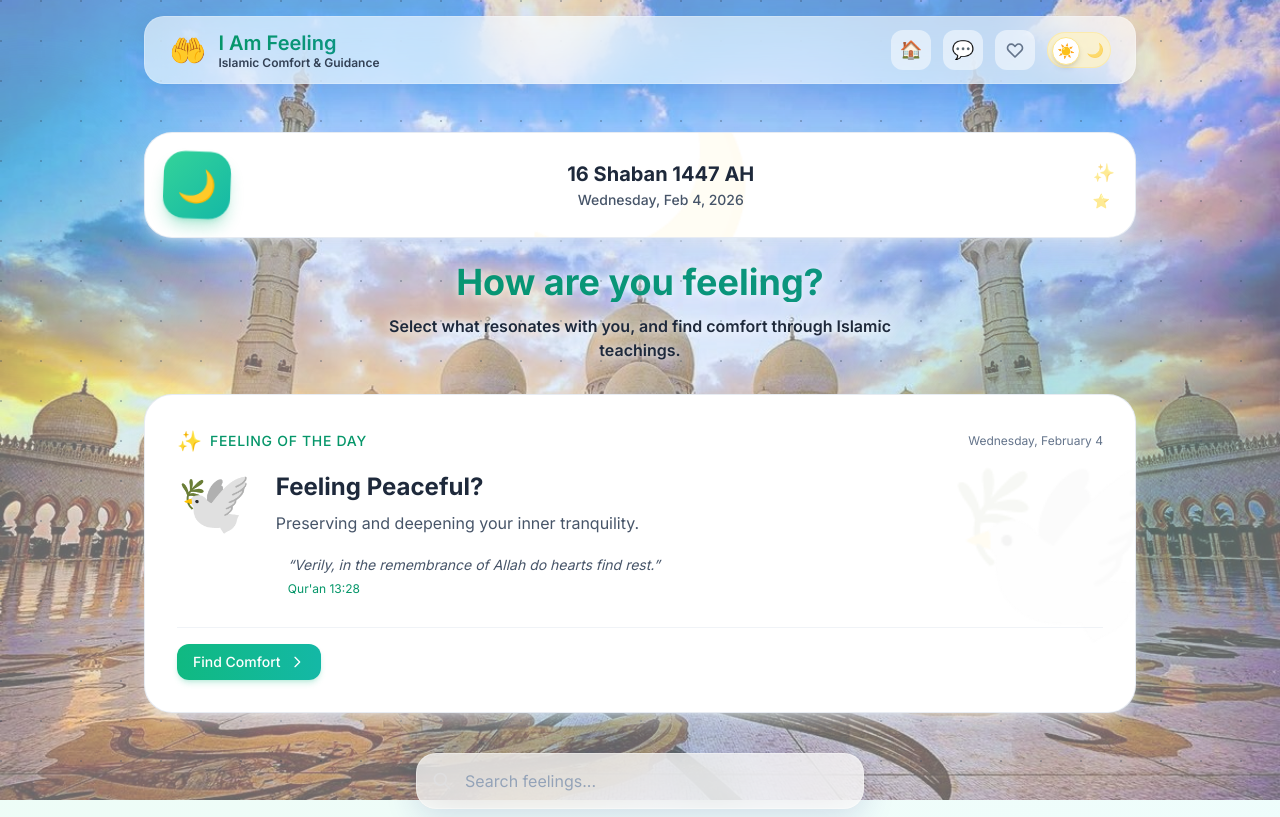
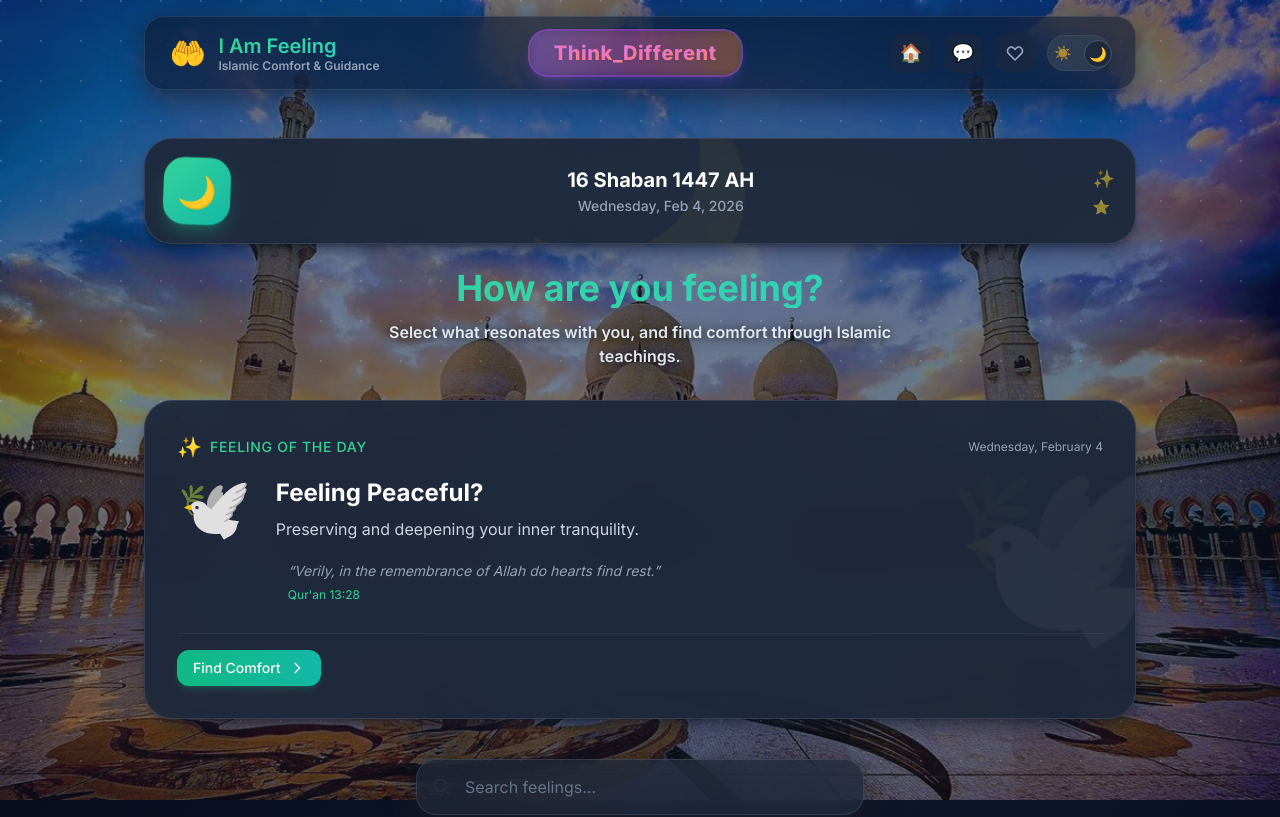
Before and after one commit to Fathir2001/verses, a Next.js app: page /feelings in a window 1280 px wide. Shown: the top 817 px of the page. Built offline with nearby package versions, Linux system fonts and the light colour scheme.

Commit message:
refactor: update layout and theme settings in WallpaperGenerator and Navbar for improved aesthetics and consistency

```diff
--- a/app/feelings/page.tsx
+++ b/app/feelings/page.tsx
@@ -115,7 +115,7 @@ export default function FeelingsPage() {
           </motion.div>
         ) : (
           <motion.div
-            className="grid grid-cols-1 sm:grid-cols-2 lg:grid-cols-3 gap-4 sm:gap-6"
+            className="grid grid-cols-2 sm:grid-cols-2 lg:grid-cols-3 gap-3 sm:gap-4 lg:gap-6"
             layout
           >
             {filteredFeelings.map((feeling, index) => (
--- a/app/layout.tsx
+++ b/app/layout.tsx
@@ -67,7 +67,7 @@ export default function RootLayout({
       <body className={`${inter.variable} font-sans antialiased`}>
         <ThemeProvider
           attribute="class"
-          defaultTheme="system"
+          defaultTheme="dark"
           enableSystem
           disableTransitionOnChange
         >
--- a/components/Navbar.tsx
+++ b/components/Navbar.tsx
@@ -46,6 +46,88 @@ export function Navbar() {
               </span>
             </div>
           </Link>
+
+          {/* Think_Different Branding */}
+          <motion.div
+            className="hidden md:flex items-center"
+            initial={{ opacity: 0 }}
+            animate={{ opacity: 1 }}
+            transition={{ delay: 0.3, duration: 0.3 }}
+          >
+            <motion.div
+              className="relative px-6 py-2 rounded-2xl bg-gradient-to-r from-purple-500/15 via-pink-500/15 to-orange-500/15
+                         dark:from-purple-500/25 dark:via-pink-500/25 dark:to-orange-500/25
+                         border-2 border-purple-400/40 dark:border-purple-500/40
+                         shadow-lg shadow-purple-500/10 dark:shadow-purple-500/20 overflow-hidden"
+              whileHover={{
+                scale: 1.05,
+                boxShadow: "0 20px 40px -12px rgba(168, 85, 247, 0.35)",
+              }}
+              transition={{ type: "spring", stiffness: 400 }}
+            >
+              {/* Animated shimmer effect */}
+              <motion.div
+                className="absolute inset-0 bg-gradient-to-r from-transparent via-white/40 dark:via-white/20 to-transparent"
+                animate={{ x: ["-100%", "100%"] }}
+                transition={{ duration: 2, repeat: Infinity, repeatDelay: 2 }}
+              />
+              {/* Glow effect behind text */}
+              <div className="absolute inset-0 bg-gradient-to-r from-purple-400/20 via-pink-400/20 to-orange-400/20 blur-sm" />
+              <span className="relative flex text-lg sm:text-xl font-extrabold tracking-wide">
+                {"Think_Different".split("").map((letter, index) => {
+                  // Alternate directions for each letter
+                  const directions = [
+                    { x: -80, y: -50 }, // top-left
+                    { x: 80, y: -50 }, // top-right
+                    { x: -80, y: 50 }, // bottom-left
+                    { x: 80, y: 50 }, // bottom-right
+                    { x: 0, y: -80 }, // top
+                    { x: 0, y: 80 }, // bottom
+                    { x: -100, y: 0 }, // left
+                    { x: 100, y: 0 }, // right
+                  ];
+                  const dir = directions[index % directions.length];
+                  // Deterministic rotation based on index to avoid hydration mismatch
+                  const rotations = [
+                    -120, 90, -60, 150, -30, 180, -150, 45, -90, 120, -45, 135,
+                    -75, 100, -135,
+                  ];
+                  const initialRotate = rotations[index % rotations.length];
+                  return (
+                    <motion.span
+                      key={index}
+                      className="bg-gradient-to-br from-purple-600 via-pink-500 to-orange-500
+                                 dark:from-purple-400 dark:via-pink-400 dark:to-orange-400
+                                 bg-clip-text text-transparent drop-shadow-sm"
+                      initial={{
+                        opacity: 0,
+                        x: dir.x,
+                        y: dir.y,
+                        scale: 0,
+                        rotate: initialRotate,
+                      }}
+                      animate={{ opacity: 1, x: 0, y: 0, scale: 1, rotate: 0 }}
+                      transition={{
+                        delay: 1.0 + index * 0.15,
+                        duration: 0.8,
+                        type: "spring",
+                        stiffness: 150,
+                        damping: 12,
+                      }}
+                      whileHover={{
+                        scale: 1.3,
+                        y: -4,
+                        transition: { duration: 0.2 },
+                      }}
+                      style={{ display: "inline-block" }}
+                    >
+                      {letter}
+                    </motion.span>
+                  );
+                })}
+              </span>
+            </motion.div>
+          </motion.div>
 
           <div className="flex items-center gap-1.5 sm:gap-3">
             {/* Home Link */}
--- a/components/WallpaperGenerator.tsx
+++ b/components/WallpaperGenerator.tsx
@@ -9,12 +9,24 @@ interface WallpaperGeneratorProps {
   feeling: Feeling;
 }
 
-type WallpaperTheme = "mosque" | "mint" | "lavender" | "peach" | "sky" | "gold";
+type WallpaperTheme =
+  | "dark"
+  | "mosque"
+  | "mint"
+  | "lavender"
+  | "peach"
+  | "sky"
+  | "gold";
 
 const themes: Record<
   WallpaperTheme,
   { overlay: string; textColor: string; name: string }
 > = {
+  dark: {
+    overlay: "rgba(15, 23, 42, 0.6)",
+    textColor: "#f8fafc",
+    name: "Dark",
+  },
   mosque: {
     overlay: "rgba(255, 255, 255, 0.3)",
     textColor: "#1e293b",
@@ -50,7 +62,7 @@ const themes: Record<
 type ContentType = "verse" | "dua";
 
 export function WallpaperGenerator({ feeling }: WallpaperGeneratorProps) {
-  const [theme, setTheme] = useState<WallpaperTheme>("mosque");
+  const [theme, setTheme] = useState<WallpaperTheme>("dark");
   const [contentType, setContentType] = useState<ContentType>("verse");
   const [isGenerating, setIsGenerating] = useState(false);
   const canvasRef = useRef<HTMLCanvasElement>(null);
@@ -110,7 +122,7 @@ export function WallpaperGenerator({ feeling }: WallpaperGeneratorProps) {
 
         // Word wrap for Arabic
         const arabicLines = wrapText(ctx, arabicText || "", maxWidth);
-        let yPos = height * 0.30;
+        let yPos = height * 0.3;
         arabicLines.forEach((line) => {
           ctx.fillText(line, width - padding, yPos);
           yPos += 90;
@@ -154,7 +166,7 @@ export function WallpaperGenerator({ feeling }: WallpaperGeneratorProps) {
         contentType === "verse"
           ? feeling.quran.reference
           : feeling.dua.reference || "";
-      ctx.fillText(`— ${reference}`, width / 2, height * 0.80);
+      ctx.fillText(`— ${reference}`, width / 2, height * 0.8);
 
       // Client branding with glassy card background
       const brandingText = "© 2026 Think_Different";
@@ -175,7 +187,7 @@ export function WallpaperGenerator({ feeling }: WallpaperGeneratorProps) {
         brandingY - cardHeight / 2 - 10,
         cardWidth,
         cardHeight,
-        cardRadius
+        cardRadius,
       );
       ctx.fill();
 
```
